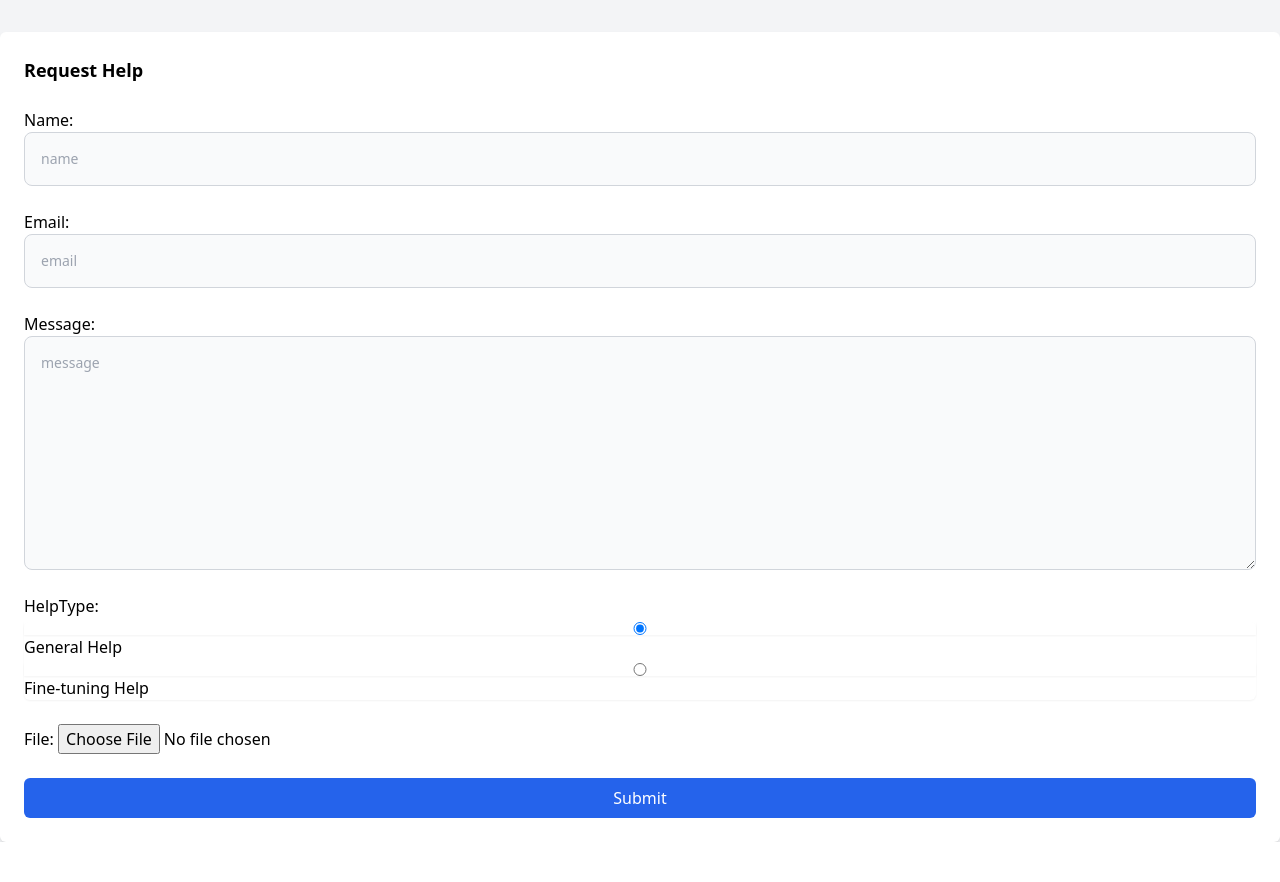
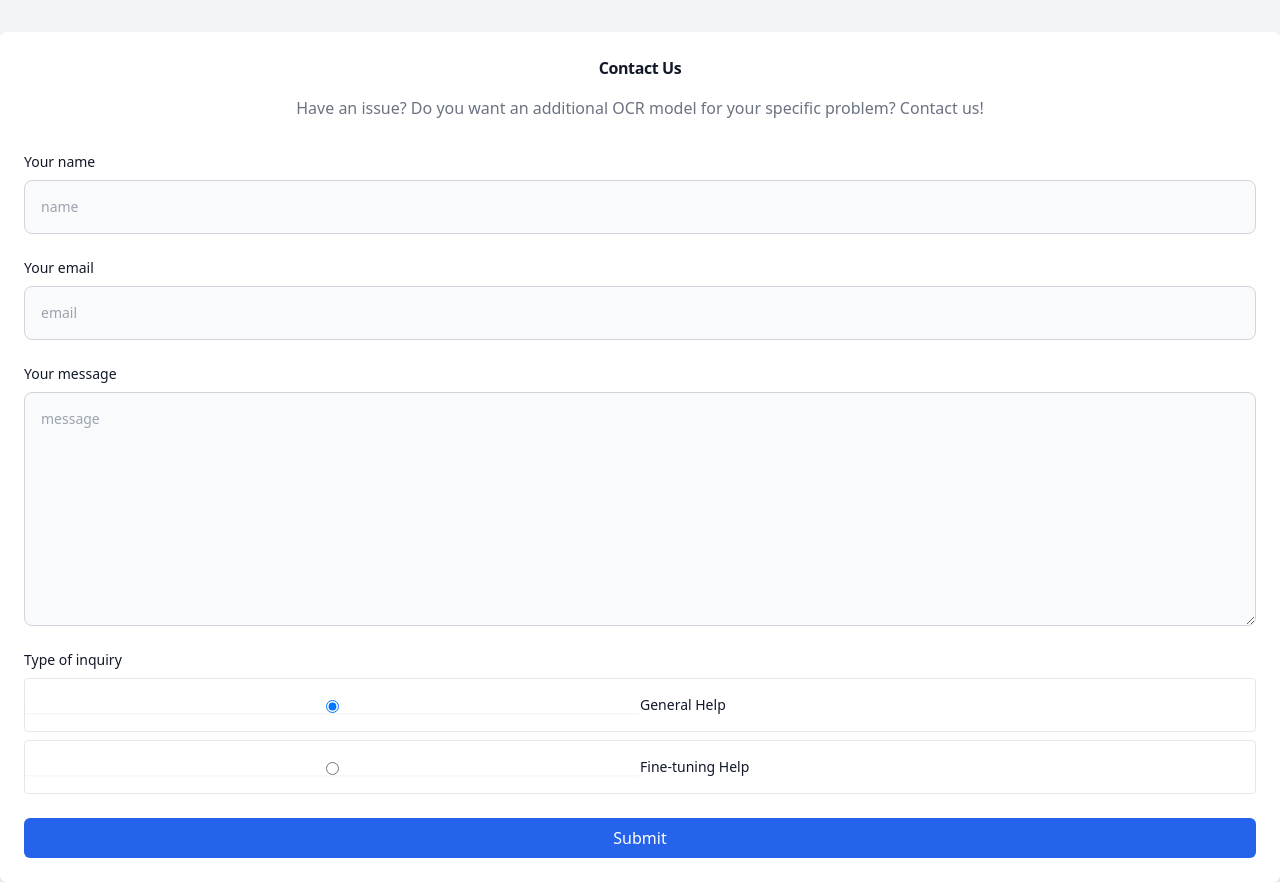
Before and after one commit to Co11eague/rota-to-calendar, a Django app: page /help/ in a window 1280 px wide. Shown: the part 167-1049 px from the top of the page. Before the commit the page ends 1009 px from the top, so only its background shows below. Run offline with Django 4.2, Linux system fonts and the light colour scheme.

Commit message:
Improving getHelp only minor style changes needed now

```diff
--- a/getHelp/forms.py
+++ b/getHelp/forms.py
@@ -7,11 +7,6 @@ class ContactForm(forms.ModelForm):
 	class Meta:
 		model = Contact
 		fields = ['name', 'email', 'message', 'file', 'helpType']
-
-		OPTIONS = [
-			('general', 'General Help'),
-			('fine-tuning', 'Fine-tuning Help'),
-		]
 
 		widgets = {
 			'name': forms.TextInput(attrs={
@@ -31,5 +26,4 @@ class ContactForm(forms.ModelForm):
 			}),
 			'file': forms.FileInput(attrs={})
 
-
 		}
--- /dev/null
+++ b/getHelp/static/getHelp/js/index.js
@@ -0,0 +1,32 @@
+// Wait for the document to load
+document.addEventListener("DOMContentLoaded", function () {
+    const helpTypeField = document.querySelector('input[name="helpType"]');
+    const fileDiv = document.getElementById("file");
+
+    // Add an event listener for changes to the RadioSelect field
+    document.querySelectorAll('input[name="helpType"]').forEach((radio) => {
+        radio.addEventListener("change", function () {
+            if (this.value === "fine-tuning") {
+                fileDiv.classList.remove("hidden");
+            } else {
+                fileDiv.classList.add("hidden");
+            }
+        });
+    });
+
+    // Initial check to set visibility based on the default value
+    const checkedValue = helpTypeField.checked ? helpTypeField.value : null;
+    if (checkedValue === "fine-tuning") {
+        fileDiv.classList.remove("hidden");
+    }
+});
+
+function handleDrop(event) {
+    event.preventDefault();
+    const fileInput = document.getElementById("id_file");
+    const files = event.dataTransfer.files;
+
+    if (files.length > 0) {
+        fileInput.files = files;
+    }
+}
--- a/getHelp/templates/getHelp/index.html
+++ b/getHelp/templates/getHelp/index.html
@@ -7,6 +7,8 @@
     <title>ShiftMate</title>
     <link href="{% static 'getHelp/css/output.css' %}" rel="stylesheet">
     <link rel="icon" href="../../../media/images/logo.png" type="image/x-icon">
+    <script src="{% static 'getHelp/js/index.js' %}"></script>
+
 
 </head>
 <body class="bg-gray-100">
@@ -14,31 +16,63 @@
 </header>
 {% include "home/menu.html" %}
 <div class="container mx-auto mt-8">
+    <div class="bg-white p-6 shadow-md rounded-md">
+        <h2 class="mb-4 text-4xl tracking-tight font-extrabold text-center text-gray-900 dark:text-white">Contact
+            Us</h2>
+        <p class="mb-8 lg:mb-16 font-light text-center text-gray-500 dark:text-gray-400 sm:text-xl">Have an issue? Do
+            you want an additional OCR model for your specific problem? Contact us!</p>
 
-    <div class="bg-white p-6 shadow-md rounded-md">
-        <h3 class="text-lg font-bold mb-3">Request Help</h3>
         <form method="post" class="space-y-6">
             {% csrf_token %}
             {{ form.non_field_errors }}
             <div>
-                {{ form.name.label_tag }}
+                <label for="name" class="block mb-2 text-sm font-medium text-gray-900 dark:text-gray-300">Your
+                    name</label>
                 {{ form.name }}
             </div>
             <div>
-                {{ form.email.label_tag }}
+                <label for="email" class="block mb-2 text-sm font-medium text-gray-900 dark:text-gray-300">Your
+                    email</label>
                 {{ form.email }}
             </div>
             <div>
-                {{ form.message.label_tag }}
+                <label for="message" class="block mb-2 text-sm font-medium text-gray-900 dark:text-gray-300">Your
+                    message</label>
                 {{ form.message }}
             </div>
-                                                <div>
-                {{ form.helpType.label_tag }}
-                {{ form.helpType }}
+            <div id="helpTypeField">
+                <label for="helpType" class="block mb-2 text-sm font-medium text-gray-900 dark:text-gray-300">
+                    Type of inquiry
+                </label>
+                <div class="space-y-2">
+                    {% for radio in form.helpType %}
+                        <div class="flex items-center ps-4 border border-gray-200 rounded dark:border-gray-700">
+                            {{ radio.tag }}
+                            <label for="{{ radio.id_for_label }}"
+                                   class="w-full py-4 ms-2 text-sm font-medium text-gray-900 dark:text-gray-300">
+                                {{ radio.choice_label }}
+                            </label>
+                        </div>
+                    {% endfor %}
+                </div>
             </div>
-                        <div>
-                {{ form.file.label_tag }}
-                {{ form.file }}
+            <div id="file" class="hidden"
+                 ondragover="event.preventDefault();"
+                 ondrop="handleDrop(event)">
+                <label for="id_file"
+                       class="flex flex-col items-center justify-center w-full h-64 border-2 border-gray-300 border-dashed rounded-lg cursor-pointer bg-gray-50 dark:hover:bg-gray-800 dark:bg-gray-700 hover:bg-gray-100 dark:border-gray-600 dark:hover:border-gray-500 dark:hover:bg-gray-600">
+                    <div class="flex flex-col items-center justify-center pt-5 pb-6">
+                        <svg class="w-8 h-8 mb-4 text-gray-500 dark:text-gray-400" aria-hidden="true"
+                             xmlns="http://www.w3.org/2000/svg" fill="none" viewBox="0 0 20 16">
+                            <path stroke="currentColor" stroke-linecap="round" stroke-linejoin="round" stroke-width="2"
+                                  d="M13 13h3a3 3 0 0 0 0-6h-.025A5.56 5.56 0 0 0 16 6.5 5.5 5.5 0 0 0 5.207 5.021C5.137 5.017 5.071 5 5 5a4 4 0 0 0 0 8h2.167M10 15V6m0 0L8 8m2-2 2 2"/>
+                        </svg>
+                        <p class="mb-2 text-sm text-gray-500 dark:text-gray-400"><span class="font-semibold">Click to upload</span>
+                            or drag and drop</p>
+                        <p class="text-xs text-gray-500 dark:text-gray-400">SVG, PNG, JPG, or GIF (MAX. 800x400px)</p>
+                    </div>
+                    {{ form.file }}
+                </label>
             </div>
 
             <div>
@@ -49,7 +83,7 @@
                 </button>
             </div>
         </form>
+    </div>
 </div>
 </body>
-
 </html>
```
Also changed, not shown: db.sqlite3.
